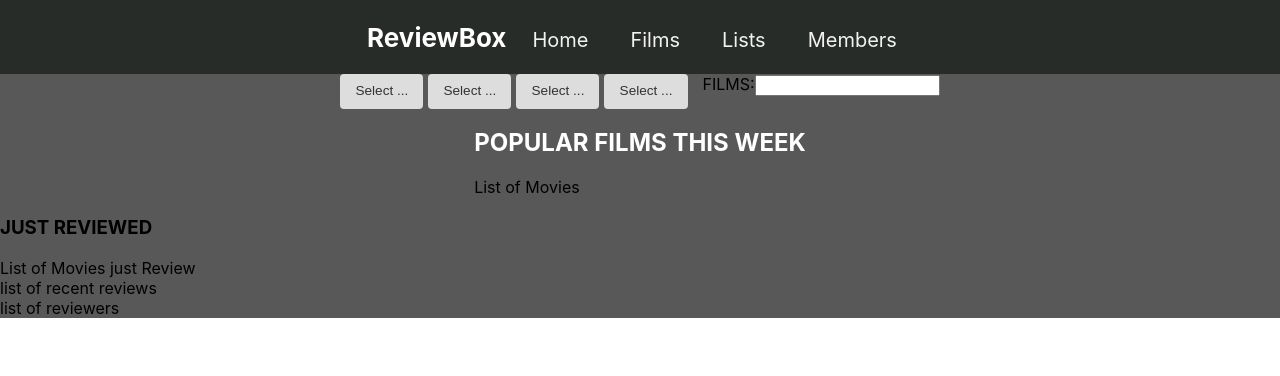
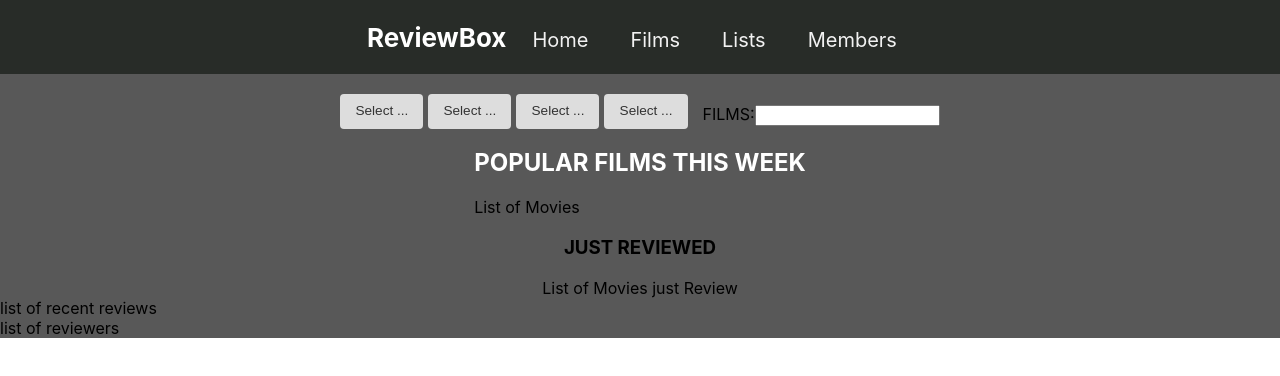
Before and after one commit to cflores12/Movie-Tv-Reviews, a React (Create React App) app: page /films in a window 1280 px wide. Shown: the top 376 px of the page. Built offline with nearby package versions, Linux system fonts and the light colour scheme.

Commit message:
error on pass list of strings for dropdown

```diff
--- a/src/components/dropdownmenu.tsx
+++ b/src/components/dropdownmenu.tsx
@@ -1,7 +1,11 @@
 import React, { useState } from "react";
 import DropDown from "./dropdown";
 
-const Menu: React.FC = (): JSX.Element => {
+export type List = {
+  values: string[];
+};
+
+export const Menu = (list: List): JSX.Element => {
   const [showDropDown, setShowDropDown] = useState<boolean>(false);
   const [selectCity, setSelectCity] = useState<string>("");
   const cities = () => {
@@ -56,7 +60,7 @@ const Menu: React.FC = (): JSX.Element => {
         <div>{selectCity ? "Select: " + selectCity : "Select ..."} </div>
         {showDropDown && (
           <DropDown
-            options={cities()}
+            options={list.values}
             showDropDown={false}
             toggleDropDown={(): void => toggleDropDown()}
             optionSelection={citySelection}
@@ -66,5 +70,3 @@ const Menu: React.FC = (): JSX.Element => {
     </>
   );
 };
-
-export default Menu;
--- a/src/pages/films.tsx
+++ b/src/pages/films.tsx
@@ -1,9 +1,12 @@
 import "./stylesheets/filmsheet.css";
-import Menu from "../components/dropdownmenu";
+import { Menu, List } from "../components/dropdownmenu";
 import SearchBar from "../components/search-bar";
 import { useState } from "react";
 
 const Films = () => {
+  const ex: List = {
+    values: ["something", "else", "so", "far"],
+  };
   const [searchTerm, setSearchTerm] = useState("");
   //const movieData = useGetMovies();
 
@@ -13,10 +16,10 @@ const Films = () => {
     <div className="film-body">
       <div className="top-bar">
         <div className="search-bar-dropdowns">
-          <Menu /> {/*Year Filter*/}
-          <Menu /> {/*Rating Filter*/}
-          <Menu /> {/*POPULAR Filter*/}
-          <Menu /> {/*GENRE Filter*/}
+          <Menu list={ex} /> {/*Year Filter*/}
+          <Menu list={ex} /> {/*Rating Filter*/}
+          <Menu list={ex} /> {/*POPULAR Filter*/}
+          <Menu list={ex} /> {/*GENRE Filter*/}
           <SearchBar term={searchTerm} setTerm={setSearchTerm} />
         </div>
         <div className="top-bottom">
@@ -24,7 +27,7 @@ const Films = () => {
           <div>List of Movies</div>
         </div>
       </div>
-      <div>
+      <div className="review-movie-list">
         <h3>JUST REVIEWED</h3>
         <div>List of Movies just Review</div>
       </div>
--- a/src/pages/stylesheets/filmsheet.css
+++ b/src/pages/stylesheets/filmsheet.css
@@ -75,8 +75,17 @@ h2 {
 .top-bar .search-bar-dropdowns {
   display: flex;
   column-gap: 5px;
+  margin-top: 20px;
 }
 
 .top-bar .search-bar-dropdowns .search-bar {
   margin-left: 10px;
+  margin-top: 10px;
 }
+
+.review-movie-list {
+  display: flex;
+  flex-direction: column;
+  justify-content: center;
+  align-items: center;
+}
```
